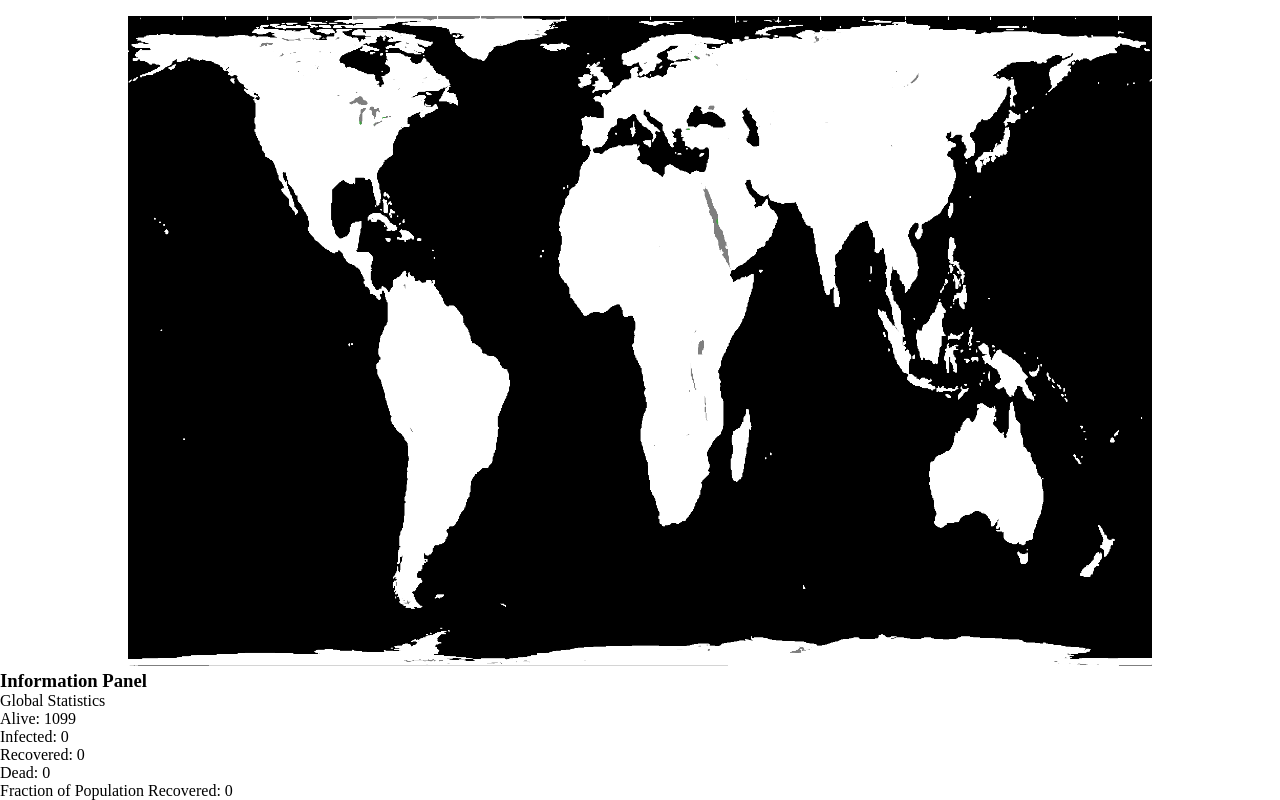
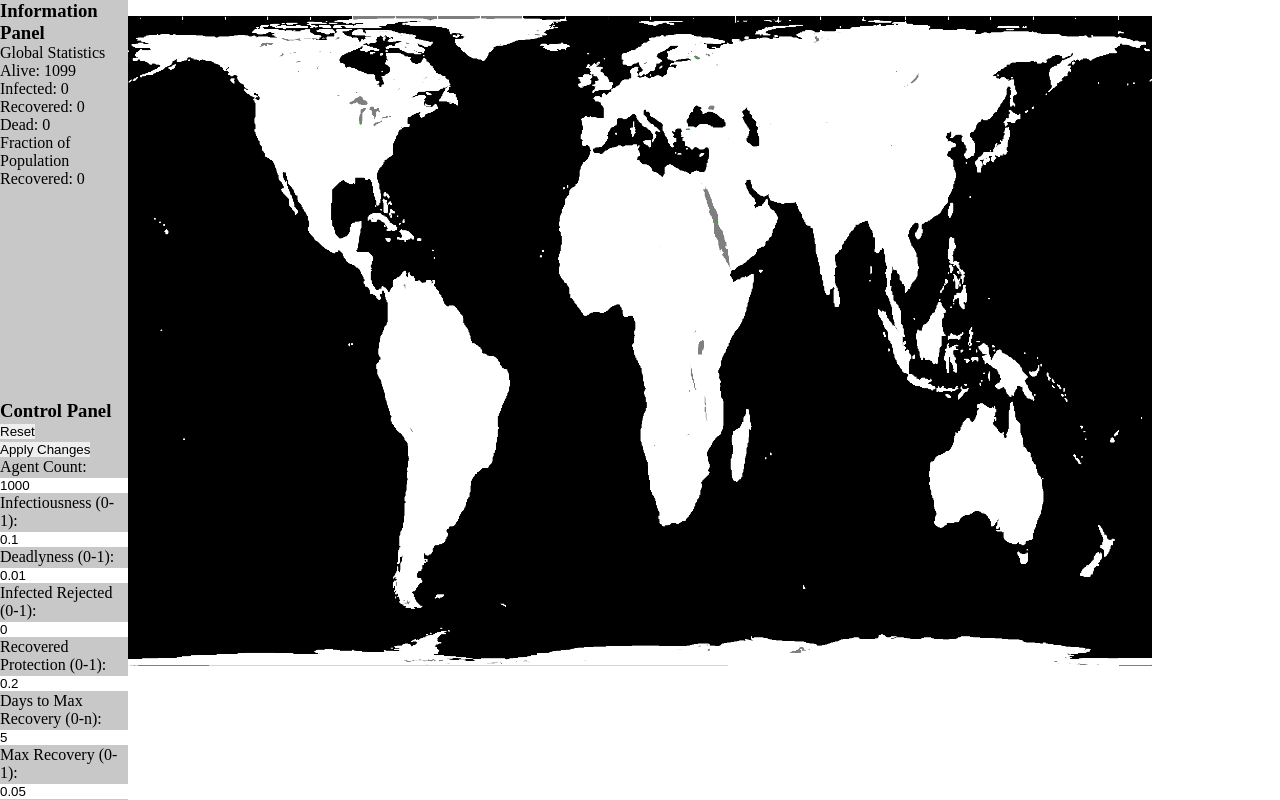
Before and after one commit to Arongil/Disease, a plain HTML site: page index.html in a window 1280 px wide. Drawn offline with Linux system fonts and the light colour scheme; animation ran at ten frames a second.

Commit message:
Info and Control Panel Styling

```diff
--- a/style.css
+++ b/style.css
@@ -14,5 +14,18 @@ div.bottom {
 	height:20%;
 }
 #info-panel {
-	margin: auto;
+	position: absolute;
+	background: rgb(200, 200, 200);
+	width: 10%;
+	height: 50%;
+	top: 0%;
+	left: 0%;
 }
+#control-panel {
+	position: absolute;
+	background: rgb(200, 200, 200);
+	width: 10%;
+	height: 50%;
+	top: 50%;
+	left: 0%;
+}
```
